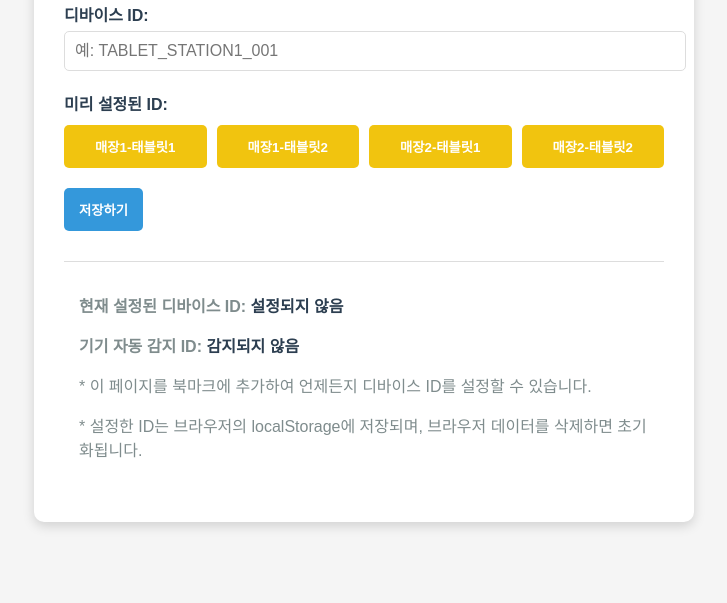
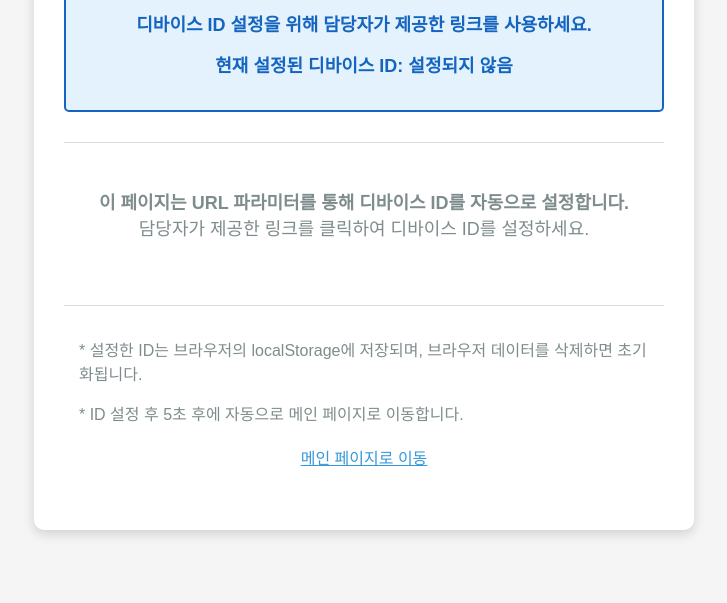
Before and after one commit to digisys-admin/dunlopillo-motionbed-spa, a website: page device-id-setter.html in a window 1280 px wide. Shown: the part 197-800 px from the top of the page, without its empty margins (276-1003 px from the left). Drawn offline with Linux system fonts and the light colour scheme.

Commit message:
디바이스 ID 설정 페이지 간소화 - URL 파라미터 기반 자동 설정으로 변경

```diff
--- a/device-id-setter.html
+++ b/device-id-setter.html
@@ -98,30 +98,21 @@
     <div class="container">
         <h1>던롭필로 디바이스 ID 설정</h1>
 
-        <div class="input-group">
-            <label for="deviceId">디바이스 ID:</label>
-            <input type="text" id="deviceId" placeholder="예: TABLET_STATION1_001">
-        </div>
-
-        <div class="preset-section">
-            <label>미리 설정된 ID:</label>
-            <div class="presets">
-                <button class="preset-btn" onclick="setPresetId('TABLET_STATION1_001')">매장1-태블릿1</button>
-                <button class="preset-btn" onclick="setPresetId('TABLET_STATION1_002')">매장1-태블릿2</button>
-                <button class="preset-btn" onclick="setPresetId('TABLET_STATION2_001')">매장2-태블릿1</button>
-                <button class="preset-btn" onclick="setPresetId('TABLET_STATION2_002')">매장2-태블릿2</button>
-            </div>
-        </div>
-
-        <button id="saveBtn" onclick="saveDeviceId()">저장하기</button>
-
         <div id="result" class="result"></div>
 
         <div class="info-section">
-            <p><strong>현재 설정된 디바이스 ID:</strong> <span id="currentDeviceId" class="current-value">로딩 중...</span></p>
-            <p><strong>기기 자동 감지 ID:</strong> <span id="autoDeviceId" class="current-value">로딩 중...</span></p>
-            <p>* 이 페이지를 북마크에 추가하여 언제든지 디바이스 ID를 설정할 수 있습니다.</p>
+            <p style="font-size: 18px; text-align: center; margin: 30px 0;">
+                <strong>이 페이지는 URL 파라미터를 통해 디바이스 ID를 자동으로 설정합니다.</strong><br>
+                담당자가 제공한 링크를 클릭하여 디바이스 ID를 설정하세요.
+            </p>
+        </div>
+
+        <div class="info-section" style="margin-top: 20px;">
             <p>* 설정한 ID는 브라우저의 localStorage에 저장되며, 브라우저 데이터를 삭제하면 초기화됩니다.</p>
+            <p>* ID 설정 후 5초 후에 자동으로 메인 페이지로 이동합니다.</p>
+            <p style="margin-top: 20px; text-align: center;">
+                <a href="./index.html" style="color: #3498db; text-decoration: underline;">메인 페이지로 이동</a>
+            </p>
         </div>
     </div>
 
@@ -136,13 +127,13 @@
         // 현재 ID 표시
         showCurrentDeviceId();
 
-        // URL에 자동 ID 파라미터가 있으면 3초 후 메인 페이지로 리디렉션 (선택적)
-        // const urlParams = new URLSearchParams(window.location.search);
-        // if (urlParams.get('presetId') && urlParams.get('autoRedirect') === 'true') {
-        //     setTimeout(() => {
-        //         window.location.href = 'https://dunlopillo-spa-v2.netlify.app/';
-        //     }, 3000);
-        // }
+        // URL에 자동 ID 파라미터가 있으면 3초 후 메인 페이지로 리디렉션 (자동 리디렉션 활성화)
+        const urlParams = new URLSearchParams(window.location.search);
+        if (urlParams.get('presetId')) {
+            setTimeout(() => {
+                window.location.href = './index.html';
+            }, 5000); // 5초 후 메인 페이지로 이동
+        }
     };
 
     // URL 파라미터 확인 및 자동 ID 설정
@@ -154,60 +145,30 @@
 
         if (presetId) {
             console.log('URL 파라미터에서 디바이스 ID 발견:', presetId);
-            document.getElementById('deviceId').value = presetId;
-
-            // 기존 자동 ID 확인
-            const currentAutoId = localStorage.getItem('dunlopillo_auto_device_id');
 
             // 자동으로 ID 저장
             localStorage.setItem('dunlopillo_device_id', presetId);
 
-            // 기존 자동 감지 ID 덮어쓰기 (이 부분은 선택적)
-            // localStorage.setItem('dunlopillo_auto_device_id', presetId);
-
             console.log('디바이스 ID 저장됨:', presetId);
 
-            // 알림 표시 (메시지를 더 눈에 띄게)
-            const resultMessage = `URL 파라미터에서 디바이스 ID가 자동으로 설정되었습니다: ${presetId}`;
+            // 알림 표시
+            const resultMessage = `디바이스 ID가 성공적으로 설정되었습니다: ${presetId}`;
             showResult(resultMessage, 'success');
             alert(resultMessage); // 추가 알림으로 확실히 표시
 
-            // 상태 표시 업데이트
-            setTimeout(showCurrentDeviceId, 100);
-
             return true; // 성공적으로 ID 설정
+        } else {
+            // presetId가 없을 경우 안내 메시지 표시
+            showResult('디바이스 ID 설정을 위해 담당자가 제공한 링크를 사용하세요.', 'info');
+            return false; // ID 설정 없음
         }
-
-        return false; // ID 설정 없음
     }
 
     function showCurrentDeviceId() {
         const currentId = localStorage.getItem('dunlopillo_device_id') || '설정되지 않음';
-        document.getElementById('currentDeviceId').textContent = currentId;
-
-        // 자동 생성된 ID도 표시
-        let autoId = localStorage.getItem('dunlopillo_auto_device_id') || '감지되지 않음';
-        document.getElementById('autoDeviceId').textContent = autoId;
-    }        function setPresetId(id) {
-            document.getElementById('deviceId').value = id;
-        }
-
-        function saveDeviceId() {
-            const deviceId = document.getElementById('deviceId').value.trim();
-
-            if (!deviceId) {
-                showResult('디바이스 ID를 입력해주세요.', 'error');
-                return;
-            }
-
-            // 디바이스 ID 저장
-            localStorage.setItem('dunlopillo_device_id', deviceId);
-
-            // 결과 표시
-            showResult(`디바이스 ID가 성공적으로 설정되었습니다: ${deviceId}`, 'success');
-
-            // 현재 값 업데이트
-            showCurrentDeviceId();
+        const resultMessage = `현재 설정된 디바이스 ID: ${currentId}`;
+        document.getElementById('result').insertAdjacentHTML('beforeend',
+            `<p style="margin-top: 15px; font-weight: bold;">${resultMessage}</p>`);
     }
 
     function showResult(message, type) {
@@ -231,6 +192,10 @@
             resultElement.style.backgroundColor = '#ffebee';
             resultElement.style.color = '#c62828';
             resultElement.style.borderColor = '#c62828';
+        } else if (type === 'info') {
+            resultElement.style.backgroundColor = '#e3f2fd';
+            resultElement.style.color = '#1565c0';
+            resultElement.style.borderColor = '#1565c0';
         } else {
             resultElement.style.backgroundColor = '#e8f5e9';
             resultElement.style.color = '#2e7d32';
@@ -238,12 +203,6 @@
         }
 
         console.log(`메시지 표시됨: ${message} (타입: ${type})`);
-
-            // 10초 후 메시지 사라짐 (시간 증가)
-            setTimeout(() => {
-                resultElement.style.display = 'none';
-                console.log('메시지 숨겨짐');
-            }, 10000);
     }
     </script>
 </body>
```
Lines whose indentation alone changed are shown as unchanged.
